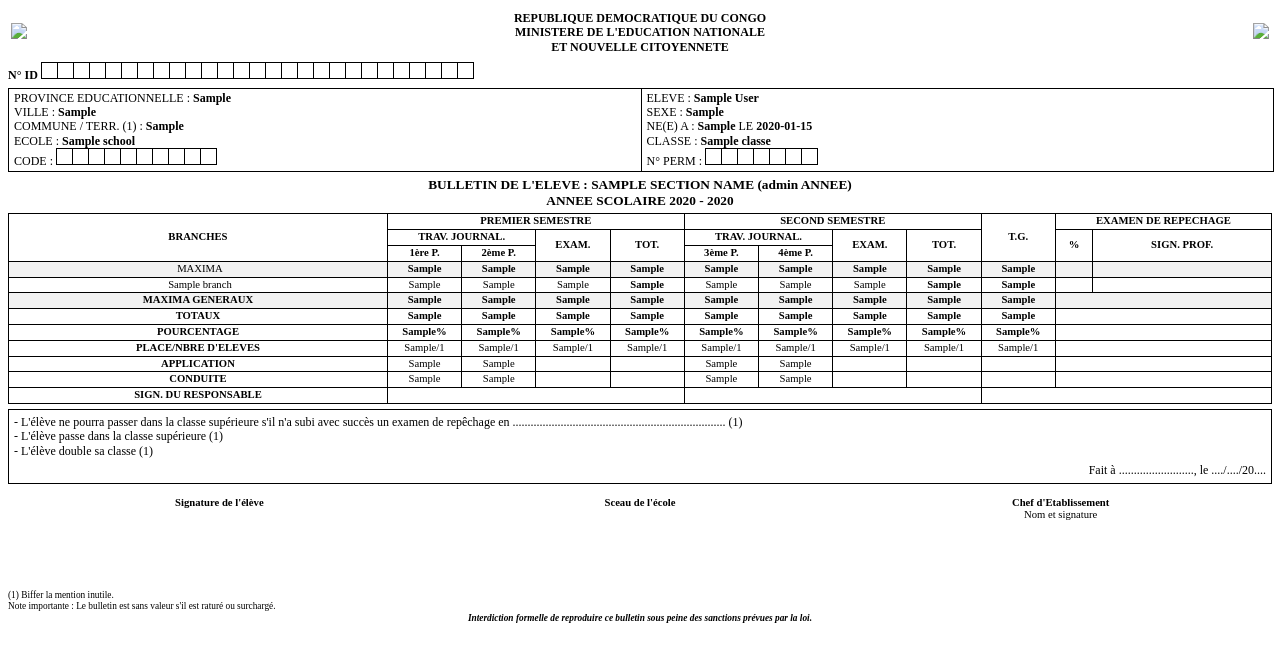
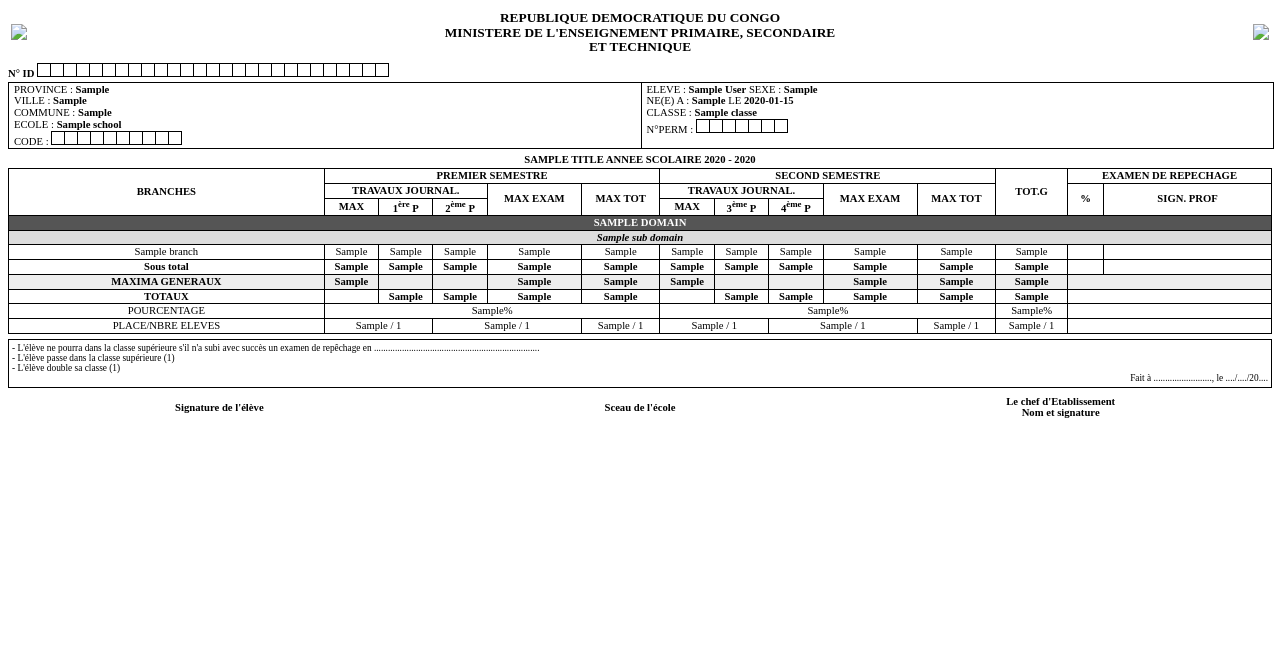
Before and after one commit to Dibakidi1213/GescoApp, a Flask app: template templates/bulletin_rdc.html in a window 1280 px wide. Shown: the top 662 px of the page. Run offline with Flask 3, Linux system fonts and the light colour scheme; tables that the repository leaves empty hold one stand-in row (values such as "Sample post"); the template is opened without the code that fills it: values that come from a table or form of the project are taken from there, most other values are stand-ins (such as "Sample title", 1, 10 or a date in 2020).

Commit message:
Adaptation complète du bulletin RDC pour le cycle CTEB (7è/8è) et SCIENCES.
- Support des domaines et sous-domaines avec sous-totaux automatiques.
- Template HTML précis conforme au nouveau modèle officiel MEPST.
- Script d'initialisation incluant le programme complet de l'Éducation de Base.

Co-authored-by: Dibakidi1213 <211156740+Dibakidi1213@users.noreply.github.com>

```diff
--- a/templates/bulletin_rdc.html
+++ b/templates/bulletin_rdc.html
@@ -10,8 +10,8 @@
         }
         body {
             font-family: 'Times New Roman', serif;
-            font-size: 9pt;
-            line-height: 1.2;
+            font-size: 8pt;
+            line-height: 1.1;
             color: black;
         }
         .header-table {
@@ -22,22 +22,22 @@
         .header-center {
             text-align: center;
             font-weight: bold;
+            font-size: 10pt;
         }
-        .logo-drc {
-            width: 60px;
-        }
-        .logo-emblem {
-            width: 60px;
-        }
+        .logo-drc { width: 50px; }
+        .logo-emblem { width: 50px; }
+
         .id-box {
             border: 1px solid black;
             display: inline-block;
-            width: 15px;
-            height: 15px;
+            width: 12px;
+            height: 12px;
             text-align: center;
             margin-right: -1px;
             font-family: monospace;
+            font-size: 8pt;
         }
+
         .info-container {
             width: 100%;
             border: 1px solid black;
@@ -48,13 +48,10 @@
             border-collapse: collapse;
         }
         .info-table td {
-            border: none;
-            padding: 2px 5px;
+            padding: 1px 5px;
             vertical-align: top;
         }
-        .border-left {
-            border-left: 1px solid black ! crises;
-        }
+
         .main-table {
             width: 100%;
             border-collapse: collapse;
@@ -63,63 +60,33 @@
             border: 1px solid black;
             text-align: center;
             padding: 1px;
-            font-size: 8pt;
         }
-        .branch-name {
-            text-align: left;
-            padding-left: 5px !important;
-            font-weight: normal;
-        }
-        .maxima-row {
-            font-weight: bold;
-            background-color: #f2f2f2;
-        }
-        .maxima-generaux {
-            font-weight: bold;
-            text-align: left;
-            padding-left: 5px;
-        }
-        .footer-table {
-            width: 100%;
-            margin-top: 10px;
-            font-size: 8pt;
-        }
-        .footer-table td {
-            border: none;
-            vertical-align: top;
-        }
-        .signature-box {
-            height: 60px;
-        }
-        .decision-box {
-            border: 1px solid black;
-            padding: 5px;
-            margin-top: 5px;
-        }
-        .watermark {
-            position: absolute;
-            top: 30%;
-            left: 10%;
-            width: 80%;
-            opacity: 0.1;
-            z-index: -1;
-        }
+        .branch-column { text-align: left; padding-left: 5px; width: 25%; }
+
+        .domain-row { background-color: #555; color: white; font-weight: bold; text-transform: uppercase; }
+        .subdomain-row { background-color: #ddd; font-weight: bold; font-style: italic; }
+        .soustotal-row { font-weight: bold; }
+        .maxima-generaux { background-color: #eee; font-weight: bold; }
+
+        .footer-table { width: 100%; margin-top: 5px; }
+        .decision-box { border: 1px solid black; padding: 3px; margin-top: 5px; font-size: 7pt; }
+        .signature-box { height: 40px; }
     </style>
 </head>
 <body>
     <table class="header-table">
         <tr>
-            <td width="15%"><img src="{{ drc_flag_url }}" class="logo-drc"></td>
+            <td width="10%"><img src="{{ drc_flag_url }}" class="logo-drc"></td>
             <td class="header-center">
                 REPUBLIQUE DEMOCRATIQUE DU CONGO<br>
-                MINISTERE DE L'EDUCATION NATIONALE<br>
-                ET NOUVELLE CITOYENNETE
+                MINISTERE DE L'ENSEIGNEMENT PRIMAIRE, SECONDAIRE<br>
+                ET TECHNIQUE
             </td>
-            <td width="15%" style="text-align: right;"><img src="{{ drc_emblem_url }}" class="logo-emblem"></td>
+            <td width="10%" style="text-align: right;"><img src="{{ drc_emblem_url }}" class="logo-emblem"></td>
         </tr>
     </table>
 
-    <div style="margin-bottom: 5px;">
+    <div style="margin-bottom: 2px;">
         <strong>N° ID</strong>
         {% for i in range(27) %}<span class="id-box"></span>{% endfor %}
     </div>
@@ -127,110 +94,128 @@
     <div class="info-container">
         <table class="info-table">
             <tr>
-                <td width="50%">
-                    PROVINCE EDUCATIONNELLE : <strong>{{ school.province or '................................' }}</strong><br>
+                <td width="50%" style="border-right: 1px solid black;">
+                    PROVINCE : <strong>{{ school.province or '................................' }}</strong><br>
                     VILLE : <strong>{{ school.ville or '................................' }}</strong><br>
-                    COMMUNE / TERR. (1) : <strong>{{ school.commune or '................................' }}</strong><br>
+                    COMMUNE : <strong>{{ school.commune or '................................' }}</strong><br>
                     ECOLE : <strong>{{ school.name }}</strong><br>
-                    CODE :
-                    {% for i in range(10) %}<span class="id-box"></span>{% endfor %}
+                    CODE : {% for i in range(10) %}<span class="id-box"></span>{% endfor %}
                 </td>
-                <td style="border-left: 1px solid black;">
-                    ELEVE : <strong>{{ student.name }}</strong><br>
-                    SEXE : <strong>{{ student.gender }}</strong><br>
+                <td>
+                    ELEVE : <strong>{{ student.name }}</strong> SEXE : <strong>{{ student.gender }}</strong><br>
                     NE(E) A : <strong>{{ student.birth_place or '................' }}</strong> LE <strong>{{ student.birth_date or '..../..../........' }}</strong><br>
                     CLASSE : <strong>{{ class_obj.name }}</strong><br>
-                    N° PERM :
-                    {% for i in range(7) %}<span class="id-box"></span>{% endfor %}
+                    N°PERM : {% for i in range(7) %}<span class="id-box"></span>{% endfor %}
                 </td>
             </tr>
         </table>
     </div>
 
-    <div style="text-align: center; font-weight: bold; margin-bottom: 5px; font-size: 10pt;">
-        BULLETIN DE L'ELEVE : {{ section_name | upper }} ({{ class_obj.level }} ANNEE)<br>
-        ANNEE SCOLAIRE {{ school.year_start }} - {{ school.year_end }}
+    <div style="text-align: center; font-weight: bold; margin-bottom: 2px;">
+        {{ title | upper }} ANNEE SCOLAIRE 20{{ school.year_start % 100 }} - 20{{ school.year_end % 100 }}
     </div>
 
     <table class="main-table">
         <thead>
             <tr>
-                <th rowspan="3" width="30%">BRANCHES</th>
-                <th colspan="4">PREMIER SEMESTRE</th>
-                <th colspan="4">SECOND SEMESTRE</th>
-                <th rowspan="3">T.G.</th>
+                <th rowspan="3" class="branch-column">BRANCHES</th>
+                <th colspan="5">PREMIER SEMESTRE</th>
+                <th colspan="5">SECOND SEMESTRE</th>
+                <th rowspan="3">TOT.G</th>
                 <th colspan="2">EXAMEN DE REPECHAGE</th>
             </tr>
             <tr>
-                <th colspan="2">TRAV. JOURNAL.</th>
-                <th rowspan="2">EXAM.</th>
-                <th rowspan="2">TOT.</th>
-                <th colspan="2">TRAV. JOURNAL.</th>
-                <th rowspan="2">EXAM.</th>
-                <th rowspan="2">TOT.</th>
+                <th colspan="3">TRAVAUX JOURNAL.</th>
+                <th rowspan="2">MAX EXAM</th>
+                <th rowspan="2">MAX TOT</th>
+                <th colspan="3">TRAVAUX JOURNAL.</th>
+                <th rowspan="2">MAX EXAM</th>
+                <th rowspan="2">MAX TOT</th>
                 <th rowspan="2">%</th>
-                <th rowspan="2">SIGN. PROF.</th>
+                <th rowspan="2">SIGN. PROF</th>
             </tr>
             <tr>
-                <th>1ère P.</th>
-                <th>2ème P.</th>
-                <th>3ème P.</th>
-                <th>4ème P.</th>
+                <th>MAX</th>
+                <th>1<sup>ère</sup> P</th>
+                <th>2<sup>ème</sup> P</th>
+                <th>MAX</th>
+                <th>3<sup>ème</sup> P</th>
+                <th>4<sup>ème</sup> P</th>
             </tr>
         </thead>
         <tbody>
-            {% for domain_data in processed_data %}
-            <tr class="maxima-row">
-                <td class="branch-name">MAXIMA</td>
-                <td>{{ domain_data.max_p }}</td>
-                <td>{{ domain_data.max_p }}</td>
-                <td>{{ domain_data.max_e }}</td>
-                <td>{{ domain_data.max_t }}</td>
-                <td>{{ domain_data.max_p }}</td>
-                <td>{{ domain_data.max_p }}</td>
-                <td>{{ domain_data.max_e }}</td>
-                <td>{{ domain_data.max_t }}</td>
-                <td>{{ domain_data.max_g }}</td>
+            {% for domain in domains %}
+            <tr class="domain-row">
+                <td colspan="14">{{ domain.name }}</td>
+            </tr>
+            {% for sd in domain.sub_domains %}
+            {% if sd.name %}
+            <tr class="subdomain-row">
+                <td colspan="14">{{ sd.name }}</td>
+            </tr>
+            {% endif %}
+
+            {% for branch in sd.branches %}
+            <tr>
+                <td class="branch-column">{{ branch.name }}</td>
+                <td>{{ branch.max_p }}</td>
+                <td>{{ branch.p1 or '' }}</td>
+                <td>{{ branch.p2 or '' }}</td>
+                <td>{{ branch.max_e }}</td>
+                <td>{{ branch.max_t }}</td>
+                <td>{{ branch.max_p }}</td>
+                <td>{{ branch.p3 or '' }}</td>
+                <td>{{ branch.p4 or '' }}</td>
+                <td>{{ branch.max_e }}</td>
+                <td>{{ branch.max_t }}</td>
+                <td>{{ branch.tg or '' }}</td>
                 <td></td>
                 <td></td>
             </tr>
-            {% for branch in domain_data.branches %}
-            <tr>
-                <td class="branch-name">{{ branch.name }}</td>
-                <td>{{ branch.p1 or '' }}</td>
-                <td>{{ branch.p2 or '' }}</td>
-                <td>{{ branch.exa1 or '' }}</td>
-                <td style="font-weight: bold;">{{ branch.tot1 or '' }}</td>
-                <td>{{ branch.p3 or '' }}</td>
-                <td>{{ branch.p4 or '' }}</td>
-                <td>{{ branch.exa2 or '' }}</td>
-                <td style="font-weight: bold;">{{ branch.tot2 or '' }}</td>
-                <td style="font-weight: bold;">{{ branch.tg or '' }}</td>
+            {% endfor %}
+
+            <tr class="soustotal-row">
+                <td class="branch-column">Sous total</td>
+                <td>{{ sd.max_p }}</td>
+                <td>{{ sd.p1 or '' }}</td>
+                <td>{{ sd.p2 or '' }}</td>
+                <td>{{ sd.max_e }}</td>
+                <td>{{ sd.max_t }}</td>
+                <td>{{ sd.max_p }}</td>
+                <td>{{ sd.p3 or '' }}</td>
+                <td>{{ sd.p4 or '' }}</td>
+                <td>{{ sd.max_e }}</td>
+                <td>{{ sd.max_t }}</td>
+                <td>{{ sd.tg or '' }}</td>
                 <td></td>
                 <td></td>
             </tr>
             {% endfor %}
             {% endfor %}
 
-            <tr class="maxima-row">
-                <td class="maxima-generaux">MAXIMA GENERAUX</td>
+            <tr class="maxima-generaux">
+                <td class="branch-column">MAXIMA GENERAUX</td>
                 <td>{{ totals.max_p }}</td>
-                <td>{{ totals.max_p }}</td>
+                <td></td>
+                <td></td>
                 <td>{{ totals.max_e }}</td>
                 <td>{{ totals.max_t }}</td>
                 <td>{{ totals.max_p }}</td>
-                <td>{{ totals.max_p }}</td>
+                <td></td>
+                <td></td>
                 <td>{{ totals.max_e }}</td>
                 <td>{{ totals.max_t }}</td>
                 <td>{{ totals.max_g }}</td>
                 <td colspan="2"></td>
             </tr>
             <tr style="font-weight: bold;">
-                <td class="maxima-generaux">TOTAUX</td>
+                <td class="branch-column">TOTAUX</td>
+                <td></td>
                 <td>{{ totals.p1 }}</td>
                 <td>{{ totals.p2 }}</td>
                 <td>{{ totals.exa1 }}</td>
                 <td>{{ totals.tot1 }}</td>
+                <td></td>
                 <td>{{ totals.p3 }}</td>
                 <td>{{ totals.p4 }}</td>
                 <td>{{ totals.exa2 }}</td>
@@ -238,100 +223,40 @@
                 <td>{{ totals.tg }}</td>
                 <td colspan="2"></td>
             </tr>
-            <tr style="font-weight: bold;">
-                <td class="maxima-generaux">POURCENTAGE</td>
-                <td>{{ totals.pct_p1 }}%</td>
-                <td>{{ totals.pct_p2 }}%</td>
-                <td>{{ totals.pct_exa1 }}%</td>
-                <td>{{ totals.pct_tot1 }}%</td>
-                <td>{{ totals.pct_p3 }}%</td>
-                <td>{{ totals.pct_p4 }}%</td>
-                <td>{{ totals.pct_exa2 }}%</td>
-                <td>{{ totals.pct_tot2 }}%</td>
+            <tr>
+                <td class="branch-column">POURCENTAGE</td>
+                <td colspan="5" style="text-align: center;">{{ totals.pct_tot1 }}%</td>
+                <td colspan="5" style="text-align: center;">{{ totals.pct_tot2 }}%</td>
                 <td>{{ totals.pct_tg }}%</td>
                 <td colspan="2"></td>
             </tr>
             <tr>
-                <td class="maxima-generaux">PLACE/NBRE D'ELEVES</td>
-                <td>{{ ranking.p1 }}/{{ ranking.count }}</td>
-                <td>{{ ranking.p2 }}/{{ ranking.count }}</td>
-                <td>{{ ranking.exa1 }}/{{ ranking.count }}</td>
-                <td>{{ ranking.tot1 }}/{{ ranking.count }}</td>
-                <td>{{ ranking.p3 }}/{{ ranking.count }}</td>
-                <td>{{ ranking.p4 }}/{{ ranking.count }}</td>
-                <td>{{ ranking.exa2 }}/{{ ranking.count }}</td>
-                <td>{{ ranking.tot2 }}/{{ ranking.count }}</td>
-                <td>{{ ranking.tg }}/{{ ranking.count }}</td>
+                <td class="branch-column">PLACE/NBRE ELEVES</td>
+                <td colspan="2">{{ ranking.p1 }} / {{ ranking.count }}</td>
+                <td colspan="2">{{ ranking.p2 }} / {{ ranking.count }}</td>
+                <td>{{ ranking.tot1 }} / {{ ranking.count }}</td>
+                <td colspan="2">{{ ranking.p3 }} / {{ ranking.count }}</td>
+                <td colspan="2">{{ ranking.p4 }} / {{ ranking.count }}</td>
+                <td>{{ ranking.tot2 }} / {{ ranking.count }}</td>
+                <td>{{ ranking.tg }} / {{ ranking.count }}</td>
                 <td colspan="2"></td>
-            </tr>
-            <tr>
-                <td class="maxima-generaux">APPLICATION</td>
-                <td>{{ application.p1 }}</td>
-                <td>{{ application.p2 }}</td>
-                <td></td>
-                <td></td>
-                <td>{{ application.p3 }}</td>
-                <td>{{ application.p4 }}</td>
-                <td></td>
-                <td></td>
-                <td></td>
-                <td colspan="2"></td>
-            </tr>
-            <tr>
-                <td class="maxima-generaux">CONDUITE</td>
-                <td>{{ conduite.p1 }}</td>
-                <td>{{ conduite.p2 }}</td>
-                <td></td>
-                <td></td>
-                <td>{{ conduite.p3 }}</td>
-                <td>{{ conduite.p4 }}</td>
-                <td></td>
-                <td></td>
-                <td></td>
-                <td colspan="2"></td>
-            </tr>
-            <tr>
-                <td class="maxima-generaux">SIGN. DU RESPONSABLE</td>
-                <td colspan="4"></td>
-                <td colspan="4"></td>
-                <td colspan="3"></td>
             </tr>
         </tbody>
     </table>
 
     <div class="decision-box">
-        - L'élève ne pourra passer dans la classe supérieure s'il n'a subi avec succès un examen de repêchage en ....................................................................... (1)<br>
+        - L'élève ne pourra dans la classe supérieure s'il n'a subi avec succès un examen de repêchage en .......................................................................<br>
         - L'élève passe dans la classe supérieure (1)<br>
         - L'élève double sa classe (1)<br>
-        <div style="text-align: right; margin-top: 5px;">
-            Fait à ........................., le ..../..../20....
-        </div>
+        <div style="text-align: right;">Fait à ........................., le ..../..../20....</div>
     </div>
 
     <table class="footer-table">
         <tr>
-            <td width="33%" align="center">
-                <strong>Signature de l'élève</strong><br>
-                <div class="signature-box"></div>
-            </td>
-            <td width="33%" align="center">
-                <strong>Sceau de l'école</strong><br>
-                <div class="signature-box"></div>
-            </td>
-            <td width="33%" align="center">
-                <strong>Chef d'Etablissement</strong><br>
-                Nom et signature<br>
-                <div class="signature-box"></div>
-            </td>
+            <td width="33%" align="center"><strong>Signature de l'élève</strong><div class="signature-box"></div></td>
+            <td width="33%" align="center"><strong>Sceau de l'école</strong><div class="signature-box"></div></td>
+            <td width="33%" align="center"><strong>Le chef d'Etablissement<br>Nom et signature</strong><div class="signature-box"></div></td>
         </tr>
     </table>
-
-    <div style="font-size: 7pt; margin-top: 5px;">
-        (1) Biffer la mention inutile.<br>
-        Note importante : Le bulletin est sans valeur s'il est raturé ou surchargé.<br>
-        <div style="text-align: center; font-style: italic; font-weight: bold;">
-            Interdiction formelle de reproduire ce bulletin sous peine des sanctions prévues par la loi.
-        </div>
-    </div>
 </body>
 </html>
```
Also changed, not shown: init_scientific_data.py (+54 -69 lines), pdf_generator.py (+50 -77 lines).
